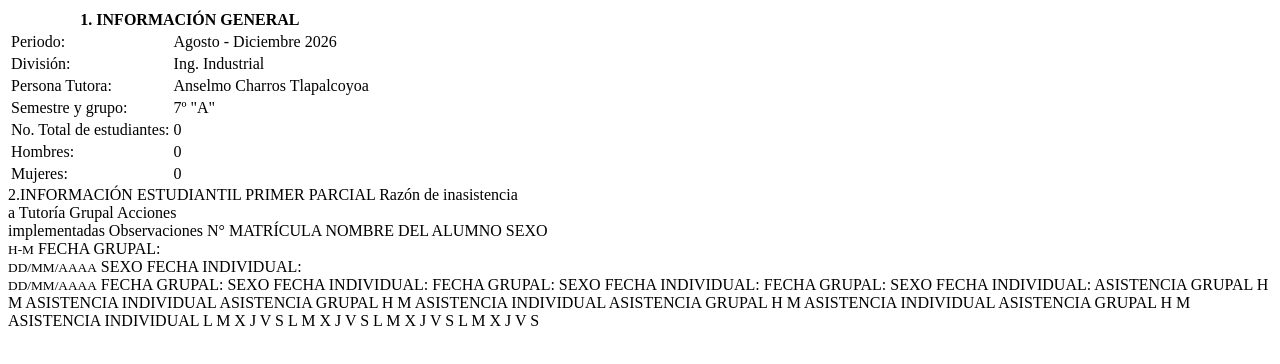
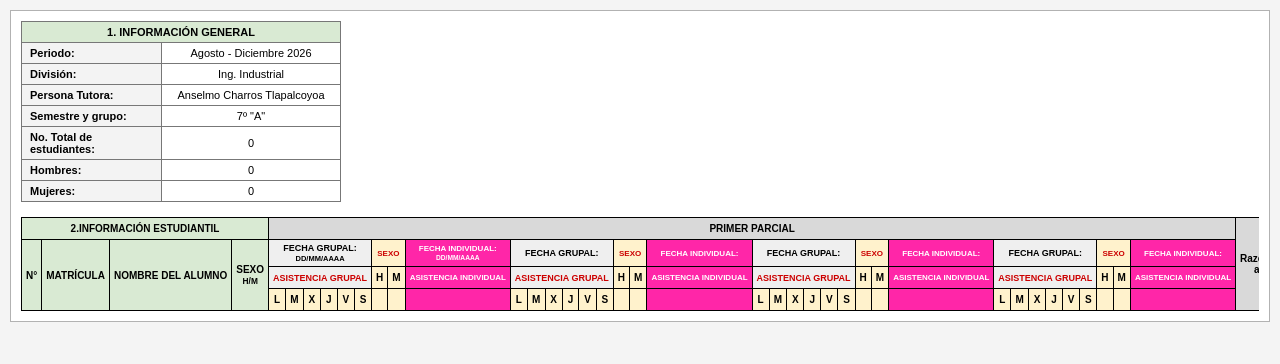
Before and after one commit to grdaniel456-gif/EVA, a website: page public/Docente/seguimiento.html in a window 1280 px wide. Drawn offline with Linux system fonts and the light colour scheme; no server answers.

Commit message:
Add files via upload

```diff
--- a/public/Docente/seguimiento.css
+++ b/public/Docente/seguimiento.css
@@ -1,12 +1,85 @@
-/* PALETA DE COLORES EXACTA DE LA SEGUNDA IMAGEN */
+* {
+    box-sizing: border-box;
+    margin: 0;
+    padding: 0;
+}
+
+body {
+    font-family: Arial, sans-serif;
+    background-color: #f4f4f4;
+    padding: 10px;
+}
+
+.contenedor-excel {
+    background: #ffffff;
+    padding: 10px;
+    border: 1px solid #b2b2b2;
+}
+
+/* TABLA 1: INFORMACIÓN GENERAL */
+.tabla-info {
+    border-collapse: collapse;
+    width: 320px;
+    margin-bottom: 15px;
+    font-size: 11px;
+}
+
+.tabla-info th, .tabla-info td {
+    border: 1px solid #777777;
+    padding: 4px 8px;
+}
+
+.info-header {
+    background-color: #d9ead3;
+    text-align: center;
+    font-weight: bold;
+}
+
+.info-label {
+    background-color: #f3f3f3;
+    font-weight: bold;
+    width: 140px;
+}
+
+.info-data {
+    background-color: #ffffff;
+    text-align: center;
+}
+
+/* TABLA PRINCIPAL DE SEGUIMIENTO */
+.scroll-tabla {
+    width: 100%;
+    overflow-x: auto;
+}
+
+.tabla-seguimiento {
+    border-collapse: collapse;
+    width: 100%;
+    font-size: 10px;
+    white-space: nowrap;
+}
+
+.tabla-seguimiento th, .tabla-seguimiento td {
+    border: 1px solid #000000;
+    text-align: center;
+    padding: 3px 4px;
+    height: 22px;
+}
+
+/* PALETA DE COLORES EXACTA DE EXCEL */
 .bg-verde {
-    background-color: #d9ead3 !important; /* Verde claro pastel de información estudiantil */
+    background-color: #d9ead3 !important;
     font-weight: bold;
 }
 
 .bg-gris {
-    background-color: #e0e0e0 !important; /* Gris de cabeceras de parcial y observaciones */
+    background-color: #d9d9d9 !important;
     font-weight: bold;
+}
+
+.bg-sub-grupal {
+    background-color: #efefef;
+    font-size: 9px;
 }
 
 .bg-amarillo-header {
@@ -16,14 +89,14 @@
 }
 
 .bg-amarillo-dia {
-    background-color: #fff2cc !important; /* Amarillo claro columnas de días L M X J V S */
-    font-size: 9px;
+    background-color: #fff2cc !important;
+    font-size: 10px;
     font-weight: bold;
     text-align: center;
 }
 
 .bg-rosa-header {
-    background-color: #ff26a8 !important; /* Magenta encendido */
+    background-color: #ff26a8 !important;
     color: #ffffff !important;
     font-size: 8px;
     font-weight: bold;
@@ -31,20 +104,26 @@
 }
 
 .bg-rosa-col {
-    background-color: #ff26a8 !important; /* Columna magenta vertical completa */
+    background-color: #ff26a8 !important;
+    color: #ffffff !important;
     width: 32px;
 }
 
 .texto-rojo {
-    color: #cc0000; /* Color de texto rojo para advertencias/indicadores */
+    color: #cc0000 !important;
     font-weight: bold;
 }
 
 .col-dia {
-    width: 16px;
+    width: 18px;
     padding: 2px 0;
 }
 
 .col-hm {
-    width: 14px;
+    width: 16px;
 }
+
+.col-n { width: 30px; }
+.col-mat { width: 85px; }
+.col-nom { width: 220px; text-align: left; }
+.col-sexo { width: 45px; }
--- a/public/Docente/seguimiento.html
+++ b/public/Docente/seguimiento.html
@@ -9,7 +9,6 @@
 <body>
     <div class="contenedor-excel">
 
-        <!-- BLOQUE 1: INFORMACIÓN GENERAL -->
         <!-- BLOQUE 1: INFORMACIÓN GENERAL -->
         <table class="tabla-info">
             <tr>
@@ -35,7 +34,6 @@
                 <td class="info-label">No. Total de estudiantes:</td>
                 <td class="info-data" id="totalEstudiantes">0</td>
             </tr>
-    <!-- FILAS AÑADIDAS -->
             <tr>
                 <td class="info-label">Hombres:</td>
                 <td class="info-data" id="totalHombres">0</td>
@@ -46,26 +44,25 @@
             </tr>
         </table>
 
-
-
-
+        <!-- BLOQUE 2: TABLA PRINCIPAL DEL SEGUIMIENTO -->
+        <div class="scroll-tabla">
+            <table class="tabla-seguimiento">
                 <thead>
-    <!-- FILA 1: ENCABEZADOS DE BLOQUE SUPERIORES -->
+                    <!-- FILA 1: ENCABEZADOS SUPERIORES DE BLOQUE -->
                     <tr>
                         <th colspan="4" class="header-estudiantil bg-verde">2.INFORMACIÓN ESTUDIANTIL</th>
-        <th colspan="32" class="header-parcial bg-gris">PRIMER PARCIAL</th>
-        <th rowspan="3" class="header-estudiantil bg-gris">Razón de inasistencia<br>a Tutoría Grupal</th>
-        <th rowspan="3" class="header-estudiantil bg-gris">Acciones<br>implementadas</th>
-        <th rowspan="3" class="header-estudiantil bg-gris">Observaciones</th>
+                        <th colspan="36" class="header-parcial bg-gris">PRIMER PARCIAL</th>
+                        <th rowspan="4" class="header-estudiantil bg-gris">Razón de inasistencia<br>a Tutoría Grupal</th>
+                        <th rowspan="4" class="header-estudiantil bg-gris">Acciones<br>implementadas</th>
+                        <th rowspan="4" class="header-estudiantil bg-gris">Observaciones</th>
                     </tr>
 
-    <!-- FILA 2: FECHA GRUPAL / SEXO / FECHA INDIVIDUAL (Repetido por cada Sesión) -->
+                    <!-- FILA 2: FECHAS Y SESIONES -->
                     <tr>
-        <!-- Celdas Alumno -->
-        <th rowspan="2" class="bg-verde col-n">N°</th>
-        <th rowspan="2" class="bg-verde col-mat">MATRÍCULA</th>
-        <th rowspan="2" class="bg-verde col-nom">NOMBRE DEL ALUMNO</th>
-        <th rowspan="2" class="bg-verde col-sexo">SEXO<br><small>H-M</small></th>
+                        <th rowspan="3" class="bg-verde col-n">N°</th>
+                        <th rowspan="3" class="bg-verde col-mat">MATRÍCULA</th>
+                        <th rowspan="3" class="bg-verde col-nom">NOMBRE DEL ALUMNO</th>
+                        <th rowspan="3" class="bg-verde col-sexo">SEXO<br><small>H/M</small></th>
 
                         <!-- SESIÓN 1 -->
                         <th colspan="6" class="bg-sub-grupal">FECHA GRUPAL:<br><small>DD/MM/AAAA</small></th>
@@ -88,7 +85,7 @@
                         <th class="bg-rosa-header">FECHA INDIVIDUAL:</th>
                     </tr>
 
-    <!-- FILA 3: ASISTENCIA GRUPAL / H / M / ASISTENCIA INDIVIDUAL -->
+                    <!-- FILA 3: ASISTENCIAS -->
                     <tr>
                         <!-- SESIÓN 1 -->
                         <th colspan="6" class="bg-sub-grupal texto-rojo">ASISTENCIA GRUPAL</th>
@@ -117,12 +114,6 @@
 
                     <!-- FILA 4: SUB-COLUMNAS DÍAS (L, M, X, J, V, S) -->
                     <tr>
-        <!-- Celdas vacías para nivelar las filas superiores del alumno -->
-        <td class="bg-verde"></td>
-        <td class="bg-verde"></td>
-        <td class="bg-verde"></td>
-        <td class="bg-verde"></td>
-
                         <!-- SESIÓN 1 -->
                         <th class="bg-amarillo-dia col-dia">L</th>
                         <th class="bg-amarillo-dia col-dia">M</th>
@@ -166,13 +157,14 @@
                         <th class="bg-amarillo-dia col-hm"></th>
                         <th class="bg-amarillo-dia col-hm"></th>
                         <th class="bg-rosa-col"></th>
-
-        <!-- Celdas vacías para nivelar observaciones -->
-        <td class="bg-gris"></td>
-        <td class="bg-gris"></td>
-        <td class="bg-gris"></td>
                     </tr>
                 </thead>
+                <tbody id="cuerpoTabla">
+                    <!-- Filas generadas dinámicamente -->
+                </tbody>
+            </table>
+        </div>
+    </div>
 
     <script src="seguimiento.js"></script>
 </body>
--- a/public/Docente/seguimiento.js
+++ b/public/Docente/seguimiento.js
@@ -39,11 +39,10 @@ document.addEventListener('DOMContentLoaded', async () => {
         if (!cuerpoTabla) return;
         cuerpoTabla.innerHTML = '';
 
-        // 3. RENDERIZAR FILAS CON ESTILOS Y ESTRUCTURA DE EXCEL CORREGIDA
+        // 3. RENDERIZAR FILAS CON ESTILOS Y ESTRUCTURA DE EXCEL
         alumnos.forEach((alumno, i) => {
             const tr = document.createElement('tr');
 
-            // Determinar marcas de Sexo (H/M)
             const generoLimpio = String(alumno.genero || '').trim().toUpperCase();
             const esH = generoLimpio === 'H' ? '1' : '';
             const esM = generoLimpio === 'M' ? '1' : '';
@@ -56,14 +55,14 @@ document.addEventListener('DOMContentLoaded', async () => {
                 alumno.historial_asistencias.forEach(registro => {
                     const partes = registro.split(': ');
                     if (partes.length > 1) {
-                        const subpartes = partes[1].trim().split('-'); // ["30", "08", "2026", "11:46"]
+                        const subpartes = partes[1].trim().split('-');
                         if (subpartes.length >= 3) {
                             const dia = parseInt(subpartes[0], 10);
                             const mes = parseInt(subpartes[1], 10) - 1;
                             const anio = parseInt(subpartes[2], 10);
 
                             const fechaObjeto = new Date(anio, mes, dia);
-                            const diaSemana = fechaObjeto.getDay(); // 1 = Lunes, 4 = Jueves
+                            const diaSemana = fechaObjeto.getDay();
 
                             if (diaSemana === 4) asistioJueves = true;
                             if (diaSemana === 1) asistioLunes = true;
@@ -72,7 +71,7 @@ document.addEventListener('DOMContentLoaded', async () => {
                 });
             }
 
-            // A) BLOQUE 1: DATOS FIJOS DEL ALUMNO (VERDE DE LA PLANTILLA)
+            // BLOQUE 1: DATOS FIJOS ALUMNO (VERDE)
             let htmlFila = `
                 <td class="bg-verde">${i + 1}</td>
                 <td class="bg-verde">${alumno.matricula}</td>
@@ -80,11 +79,7 @@ document.addEventListener('DOMContentLoaded', async () => {
                 <td class="bg-verde">${generoLimpio}</td>
             `;
 
-            // B) BLOQUE 2: LAS 4 SESIONES DINÁMICAS (AMARILLO Y MAGENTA)
-            // Estructura por sesión:
-            // - Días: L, M, X, J, V, S (Fondo Amarillo)
-            // - Sexo: H, M (Fondo Amarillo)
-            // - Asistencia Individual (Fondo Rosa Magenta Completo)
+            // BLOQUE 2: LAS 4 SESIONES
             for (let s = 1; s <= 4; s++) {
                 if (s === 1) {
                     htmlFila += `
@@ -113,7 +108,7 @@ document.addEventListener('DOMContentLoaded', async () => {
                 }
             }
 
-            // C) BLOQUE 3: COLUMNAS FINALES (OBSERVACIONES)
+            // BLOQUE 3: OBSERVACIONES
             htmlFila += `
                 <td><small>Seleccione</small></td>
                 <td><small>Seleccione</small></td>
```
Lines whose indentation alone changed are shown as unchanged.
